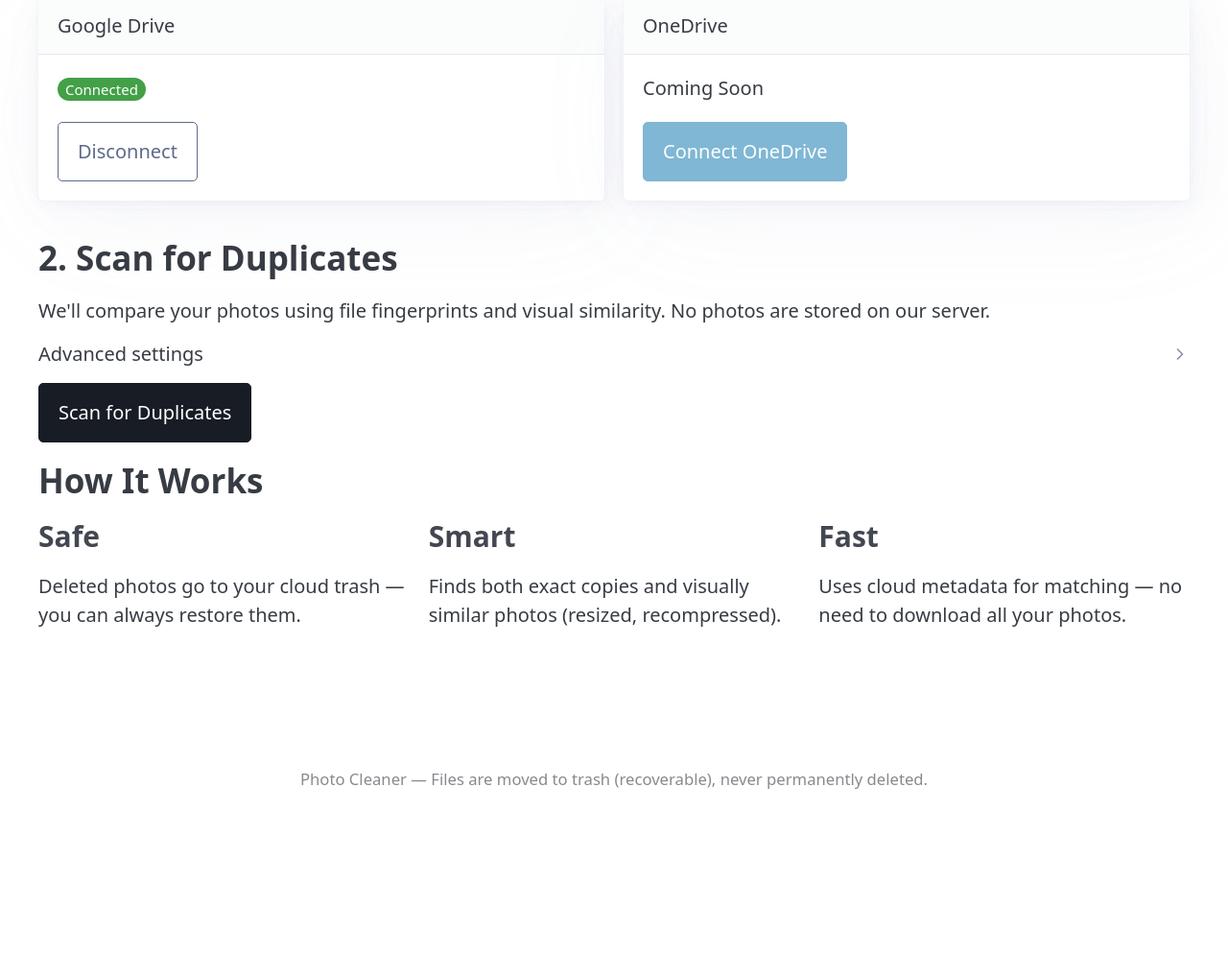
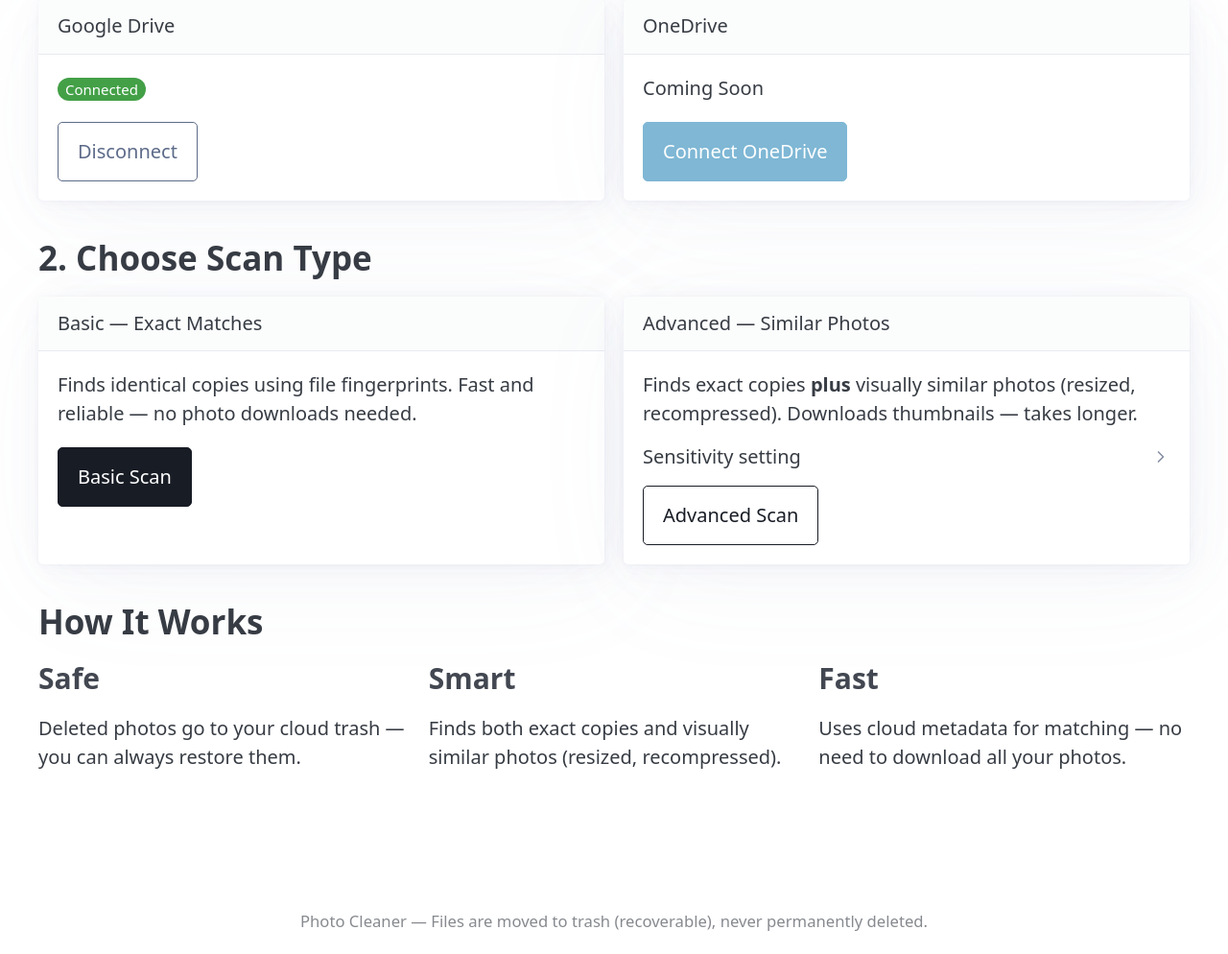
Before and after one commit to agenticaloke/photo-cleaner, a Flask app: page / in a window 1280 px wide. Shown: the part 286-1280 px from the top of the page at 96% size. Before the commit the page ends 1108 px from the top, so only its background shows below. Run offline with Flask 3, Linux system fonts and the light colour scheme; the visitor is signed in with stand-in values (Sample User, id 1); parts of the project's set-up code (start-up, migrations or seed data) failed here and were passed over; some libraries are stand-ins or nearby versions.

Commit message:
Add scan mode selection: Basic (exact matches) and Advanced (similar photos)
Users can now choose between a fast Basic scan that finds identical
copies using SHA-256 fingerprints, or an Advanced scan that also
detects visually similar photos via thumbnail perceptual hashing.

Co-Authored-By: Claude Opus 4.6 <noreply@anthropic.com>

```diff
--- a/app/templates/index.html
+++ b/app/templates/index.html
@@ -32,22 +32,34 @@
 
 {% if google_connected or ms_connected %}
 <section>
-    <h2>2. Scan for Duplicates</h2>
-    <p>We'll compare your photos using file fingerprints and visual similarity. No photos are stored on our server.</p>
+    <h2>2. Choose Scan Type</h2>
+    <div class="grid">
+        <article>
+            <header>Basic — Exact Matches</header>
+            <p>Finds identical copies using file fingerprints. Fast and reliable — no photo downloads needed.</p>
+            <a href="{{ url_for('web.scan', mode='basic') }}" role="button" class="contrast" id="scan-basic-btn">
+                Basic Scan
+            </a>
+        </article>
+
+        <article>
+            <header>Advanced — Similar Photos</header>
+            <p>Finds exact copies <strong>plus</strong> visually similar photos (resized, recompressed). Downloads thumbnails — takes longer.</p>
 
             <details>
-        <summary>Advanced settings</summary>
+                <summary>Sensitivity setting</summary>
                 <label for="threshold">
-            Sensitivity
-            <small>(lower = stricter matching, higher = catches more similar photos)</small>
+                    <small>Lower = stricter matching, higher = catches more similar photos</small>
                 </label>
                 <input type="range" id="threshold" name="threshold" min="4" max="20" value="10">
                 <small>Current: <span id="threshold-value">10</span></small>
             </details>
 
-    <a href="{{ url_for('web.scan') }}" role="button" class="contrast" id="scan-btn">
-        Scan for Duplicates
+            <a href="{{ url_for('web.scan', mode='advanced') }}" role="button" class="outline contrast" id="scan-advanced-btn">
+                Advanced Scan
             </a>
+        </article>
+    </div>
 </section>
 {% endif %}
 
@@ -74,8 +86,14 @@
 <script>
     const slider = document.getElementById('threshold');
     const display = document.getElementById('threshold-value');
+    const advBtn = document.getElementById('scan-advanced-btn');
     if (slider && display) {
-        slider.addEventListener('input', () => { display.textContent = slider.value; });
+        slider.addEventListener('input', function() {
+            display.textContent = slider.value;
+            if (advBtn) {
+                advBtn.href = '{{ url_for("web.scan", mode="advanced") }}&threshold=' + slider.value;
+            }
+        });
     }
 </script>
 {% endblock %}
--- a/app/templates/scanning.html
+++ b/app/templates/scanning.html
@@ -56,7 +56,7 @@ document.addEventListener('DOMContentLoaded', function() {
             'Content-Type': 'application/x-www-form-urlencoded',
             'X-CSRFToken': '{{ csrf_token() }}'
         },
-        body: 'threshold=10'
+        body: 'threshold={{ threshold }}&mode={{ scan_mode }}'
     })
     .then(function(response) {
         appendDebug('scan_start response status: ' + response.status);
--- a/app/web/routes.py
+++ b/app/web/routes.py
@@ -119,9 +119,13 @@ def scan():
     providers = _get_providers()
     if not providers:
         return redirect(url_for("web.index"))
+    mode = request.args.get("mode", "basic")
+    threshold = request.args.get("threshold", 10, type=int)
     return render_template(
         "scanning.html",
         debug_mode=current_app.config.get("DEBUG_MODE", False),
+        scan_mode=mode,
+        threshold=threshold,
     )
 
 
@@ -140,6 +144,8 @@ def scan_start():
         return jsonify({"error": "No cloud accounts connected"}), 400
 
     threshold = request.form.get("threshold", 10, type=int)
+    scan_mode = request.form.get("mode", "basic")
+    logger.info(f"Scan mode: {scan_mode}, threshold: {threshold}")
 
     import secrets
     scan_id = secrets.token_urlsafe(16)
@@ -165,8 +171,8 @@ def scan_start():
             _write_progress(scan_id, stage=stage, current=current, total=total)
 
         try:
-            _append_debug(scan_id, "Calling scan_for_duplicates...")
-            result = scan_for_duplicates(providers, threshold, progress_callback)
+            _append_debug(scan_id, f"Calling scan_for_duplicates (mode={scan_mode})...")
+            result = scan_for_duplicates(providers, threshold, progress_callback, mode=scan_mode)
             _scan_results[scan_id] = result
             _append_debug(scan_id, f"Scan complete: {result.total_photos} photos, "
                           f"{len(result.exact_groups)} exact groups, "
```
Also changed, not shown: app/core/grouper.py (+11 -8 lines), tests/test_grouper.py (+2 -2 lines), tests/test_routes.py (+1 -1 lines). Lines whose indentation alone changed are shown as unchanged.
